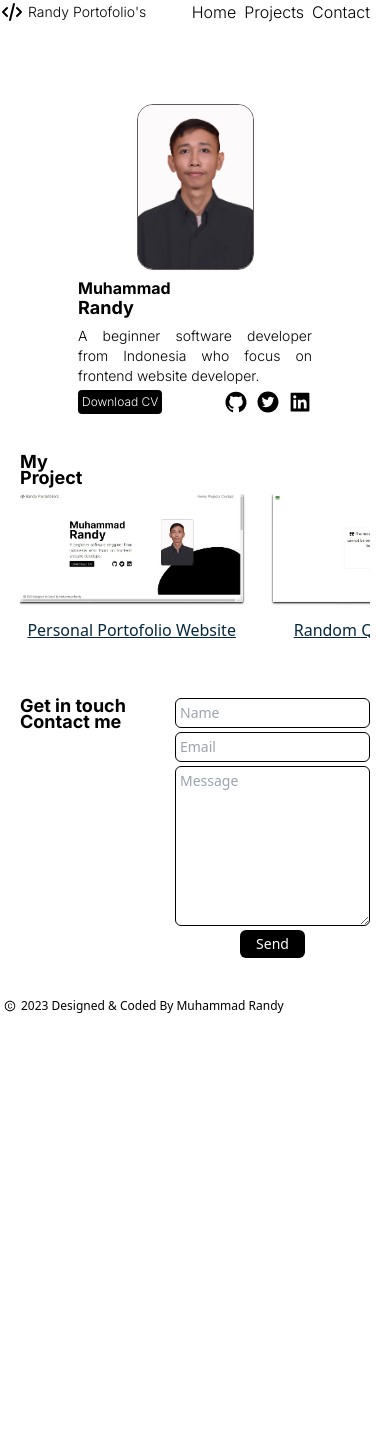
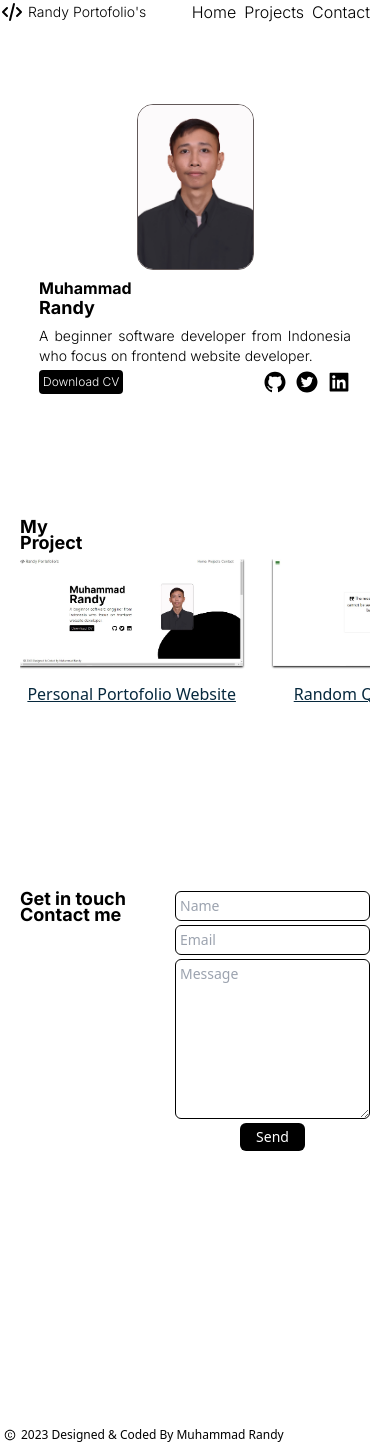
Before and after one commit to MuhRandy/portofolio-website, a React (Vite) app: page / in a window 390 px wide. Before the commit the page ends 1014 px from the top, so only its background shows below. Built offline with nearby package versions, Linux system fonts and the light colour scheme; a web font is replaced by a local one.

Commit message:
update responsiveness

```diff
--- a/package.json
+++ b/package.json
@@ -23,13 +23,13 @@
     "tailwind-merge": "^2.0.0"
   },
   "devDependencies": {
-    "@types/react": "^18.0.17",
+    "@types/react": "^18.0.21",
     "@types/react-dom": "^18.0.6",
     "@vitejs/plugin-react": "^2.1.0",
     "autoprefixer": "^10.4.12",
     "gh-pages": "^6.0.0",
-    "postcss": "^8.4.17",
+    "postcss": "^8.4.31",
     "tailwindcss": "^3.1.8",
-    "vite": "^3.1.0"
+    "vite": "^3.2.7"
   }
 }
--- a/src/App.jsx
+++ b/src/App.jsx
@@ -3,12 +3,26 @@ import About from "./sections/About";
 import Contact from "./sections/Contact";
 import Work from "./sections/Work";
 import Footer from "./component/Footer";
+import blob from "./assets/blob.svg";
+import blob2 from "./assets/blob2.svg";
+import clsx from "clsx";
 
 function App() {
   return (
     <main className="bg-white">
       <Navbar />
-      <About />
+      <div className="relative">
+        <About />
+        <div
+          className={clsx(
+            "absolute w-[40vw] right-0 bottom-[-10rem] z-[0] hidden"
+            // ["sm:block", "md:bottom-[-15rem] md:w-[50vw]"]
+          )}
+        >
+          <img src={blob} alt="blob" />
+          <img src={blob2} alt="blob2" />
+        </div>
+      </div>
       <Work />
       <Contact />
       <Footer />
--- a/src/component/AboutDescription.jsx
+++ b/src/component/AboutDescription.jsx
@@ -27,7 +27,7 @@ const AboutDescription = () => {
         className={clsx("text-sm text-justify", [
           "sm:w-[40vw] sm:text-lg",
           "md:text-xl",
-          "lg:text-2xl",
+          "lg:text-2xl lg:w-[30vw]",
         ])}
       >
         A beginner software developer from Indonesia who focus on frontend
--- a/src/component/AboutProfil.jsx
+++ b/src/component/AboutProfil.jsx
@@ -7,7 +7,7 @@ const AboutProfil = ({ profil, className }) => {
       alt="Muhammad Randy Profil Photo's"
       className={clsx(
         "border-solid border-[#625959] w-[30vw] border-[1px] rounded-2xl z-10 mt-10",
-        ["sm:w-[12vw]", ""],
+        ["sm:w-[18vw]", "lg:w-[15vw]"],
         className
       )}
     />
--- a/src/component/Navbar.jsx
+++ b/src/component/Navbar.jsx
@@ -7,14 +7,17 @@ export default function Navbar() {
     {
       name: "Home",
       link: "About",
+      offset: -50,
     },
     {
       name: "Projects",
       link: "Works",
+      offset: -50,
     },
     {
       name: "Contact",
       link: "Contact",
+      offset: -50,
     },
   ];
   return (
@@ -35,6 +38,7 @@ export default function Navbar() {
               to={nav.link}
               activeClass="font-bold"
               spy={true}
+              offset={nav.offset}
               smooth={true}
               key={index}
             >
--- a/src/sections/About.jsx
+++ b/src/sections/About.jsx
@@ -1,6 +1,4 @@
 import profil from "../assets/profil.jpg";
-import blob from "../assets/blob.svg";
-import blob2 from "../assets/blob2.svg";
 import clsx from "clsx";
 import AboutDescription from "../component/AboutDescription";
 import AboutButtonIcon from "../component/AboutButtonIcon";
@@ -10,11 +8,16 @@ export default function About() {
   return (
     <section
       id="About"
+      className={clsx("mx-[10vw] my-10", "", [
+        "sm:mx-[10vw] sm:min-h-[50vh]",
+        "lg:py-[15vh] lg:mx-[20vw]",
+      ])}
+    >
+      <div
         className={clsx(
+          "font-inter min-w-full",
           "flex flex-col items-center gap-3",
-        "overflow-clip font-inter",
-        "mx-[20vw] my-10",
-        "sm:flex-row sm:mx-[18vw] sm:justify-between sm:h-[50vh]"
+          "sm:flex-row sm:justify-between"
         )}
       >
         <AboutProfil profil={profil} className={"sm:hidden"} />
@@ -23,9 +26,6 @@ export default function About() {
           <AboutButtonIcon />
         </div>
         <AboutProfil profil={profil} className={"hidden sm:inline-block"} />
-      <div className="absolute w-[600px] right-0 bottom-[-325px] z-[0] hidden">
-        <img src={blob} alt="blob" />
-        <img src={blob2} alt="blob2" />
       </div>
     </section>
   );
--- a/src/sections/Contact.jsx
+++ b/src/sections/Contact.jsx
@@ -5,15 +5,16 @@ export default function Contact() {
   return (
     <section
       id="Contact"
-      className={clsx(
-        "mt-10 mx-5",
-        "sm:mx-[10vw] sm:min-h-[70vw] sm:flex sm:items-center"
-      )}
+      className={clsx("mx-5 py-[10vh] mb-[18vh]", [
+        "sm:mx-[10vw] sm:mb-[10vh]",
+        "lg:py-[15vh]",
+      ])}
     >
       <div className="flex justify-between min-w-full">
         <h1
           className={clsx(
-            "text-lg leading-4 font-bold text-left flex flex-col font-inter",
+            "text-lg leading-4 font-bold text-left font-inter",
+            "flex flex-col",
             [
               "sm:text-2xl sm:leading-5",
               "md:text-3xl md:leading-6",
--- a/src/sections/Work.jsx
+++ b/src/sections/Work.jsx
@@ -26,11 +26,9 @@ export default function Work() {
       link: "react-markdown-preview-fcc/",
     },
   ];
+
   return (
-    <section
-      id="Works"
-      className={clsx("mx-5", "sm:mx-[10vw] sm:min-h-[70vh] sm:my-auto")}
-    >
+    <section id="Works" className={clsx("mx-5 py-[10vh]", "sm:mx-[10vw]")}>
       <div>
         <h1
           className={clsx(
```
Also changed, not shown: 1 other file (tests, documents, lock files or other folders). Lines whose indentation alone changed are shown as unchanged.
